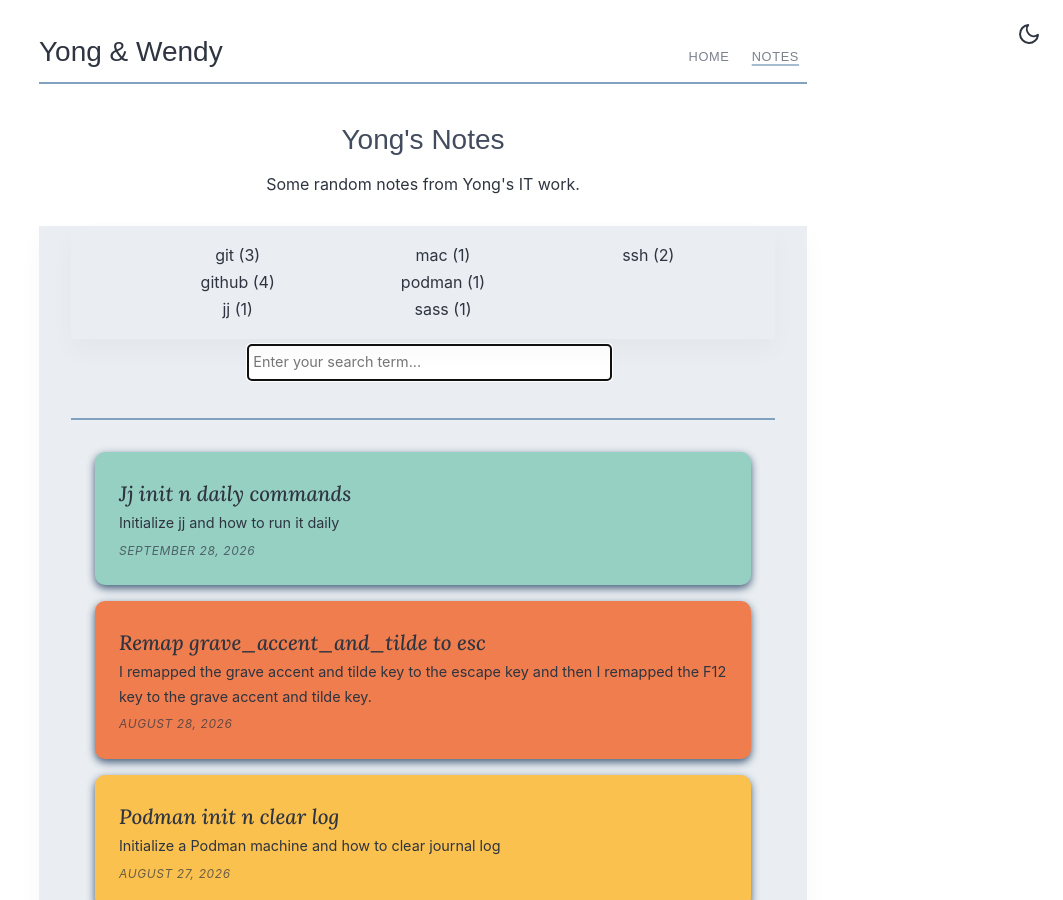
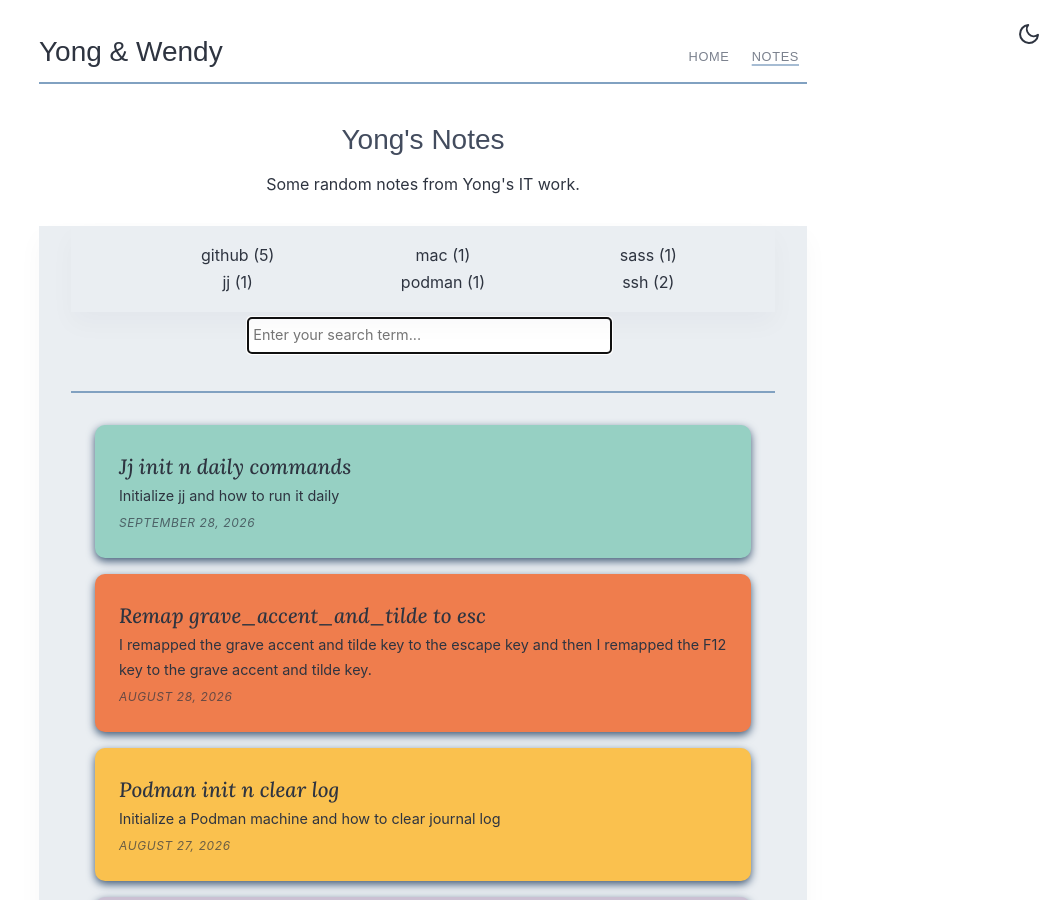
Before and after one commit to yong-lim/4lims, a Jekyll site: the page built from _pages/notes.md, in a window 1280 px wide and 900 px high. Shown: the whole window, without its empty margins (217-1280 px from the left). Built offline with Jekyll 4.4.1, drawn with Linux system fonts in a browser that asks for light colours; some web fonts are replaced.

Commit message:
Use github as category

```diff
--- a/_notes/Create new Github repo.md
+++ b/_notes/Create new Github repo.md
@@ -2,7 +2,7 @@
 layout: project
 summary: "These are the steps to create a new github repository..."
 date: 2024-07-11
-categories: [git, github]
+categories: [github]
 new-repo: "/assets/img/creat-new-github-repository/GitHub_New_repository.jpg"
 ---
 
--- a/_notes/Initialize new a local git repo.md
+++ b/_notes/Initialize new a local git repo.md
@@ -1,7 +1,7 @@
 ---
 summary: "Initialize a local git after a repo is created on github"
 layout: project
-categories: [git]
+categories: [github]
 date: 2024-08-07
 ---
 
--- a/_notes/Local config.md
+++ b/_notes/Local config.md
@@ -2,7 +2,7 @@
 summary: "Configure a local config for git"
 layout: project
 date: 2022-12-10
-categories: [git, github]
+categories: [github]
 ---
 Commands for git local
 
```
